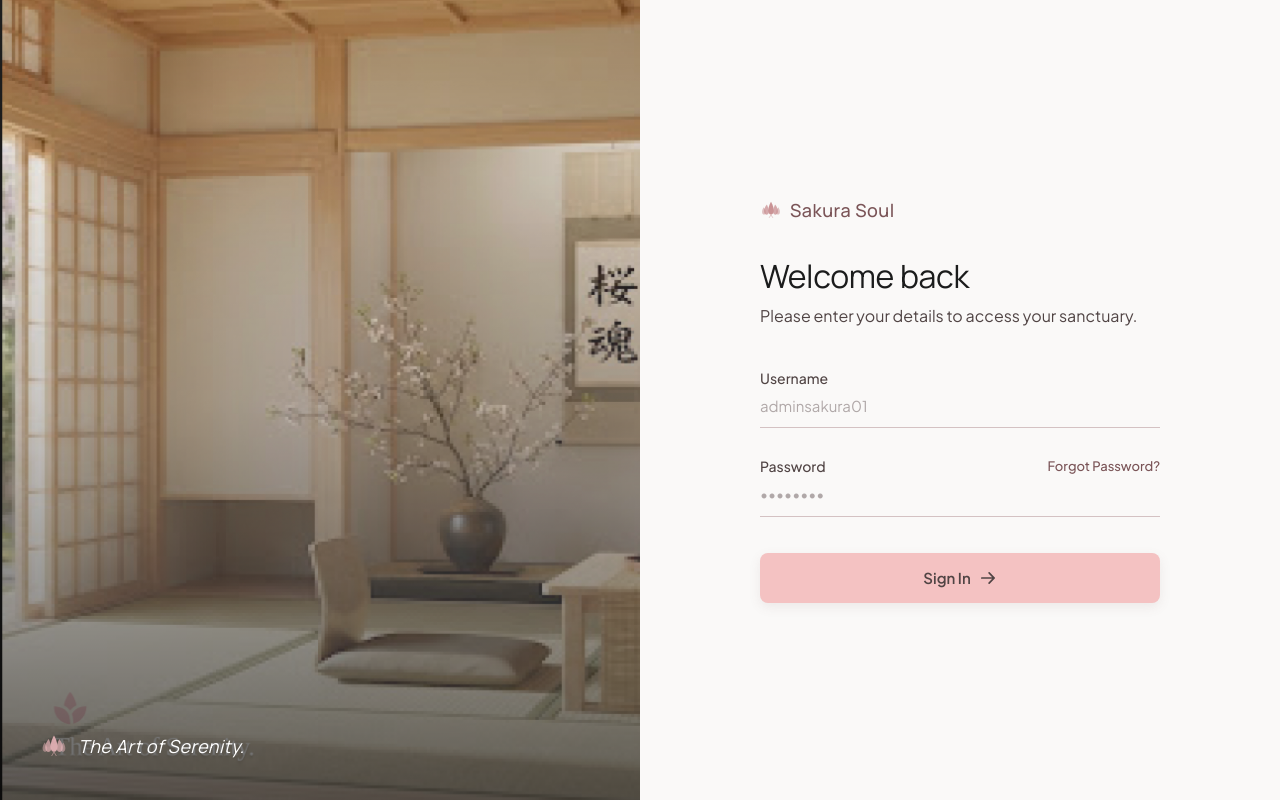
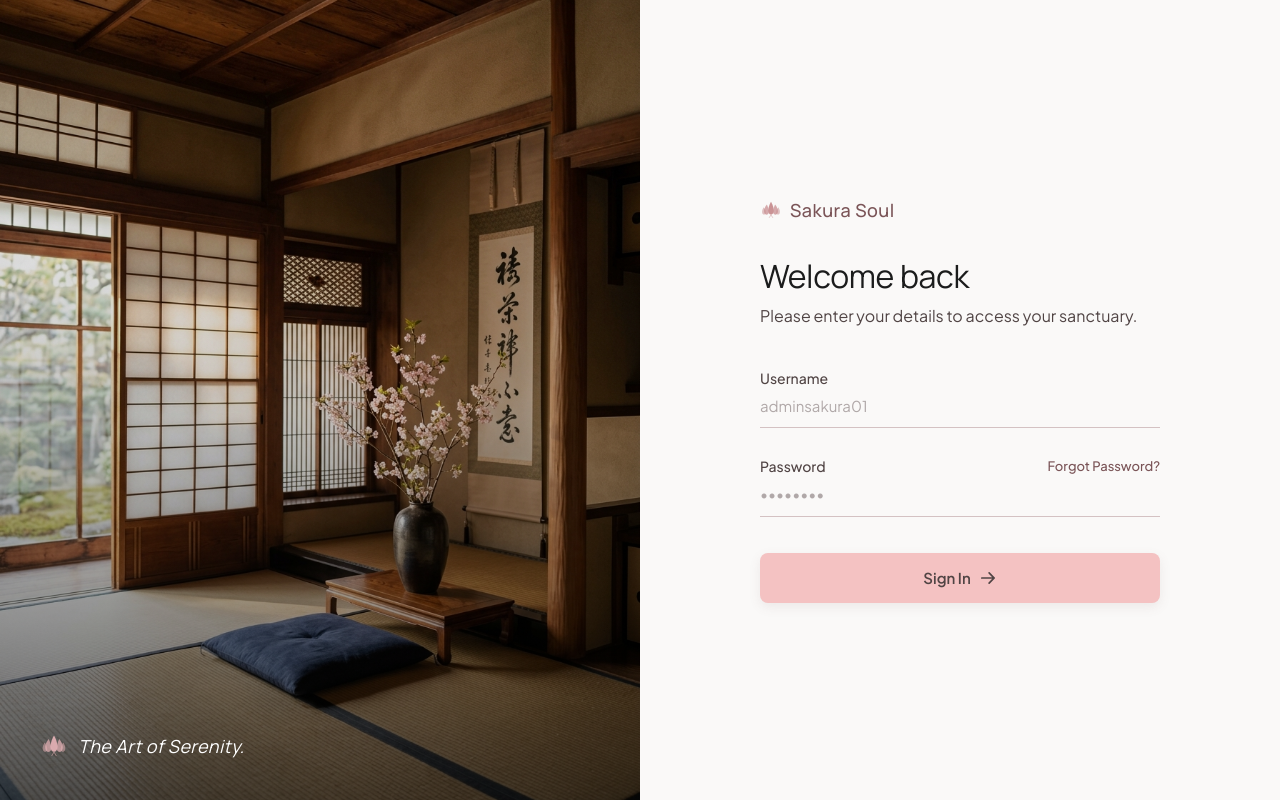
Before and after one commit to MUDST-2026-SakuraSoul-DevOps/MUDST-2026-SakuraSoul, a React (Vite) app in the folder frontend/: page /login in a window 1280 px wide. Built offline with nearby package versions, Linux system fonts and the light colour scheme.

Commit message:
fix(frontend): upgrade login background to higher resolution image (SSK-7)
- Replace login-bg.png (646x834) with login-bg.jpg (896x1200) for sharper display
- Update LoginPage image reference to use new JPG file

```diff
--- a/frontend/src/pages/LoginPage.tsx
+++ b/frontend/src/pages/LoginPage.tsx
@@ -89,7 +89,7 @@ export default function LoginPage() {
         {/* Background image */}
         <div
           className="absolute inset-0 bg-cover bg-center"
-          style={{ backgroundImage: 'url(/login-bg.png)' }}
+          style={{ backgroundImage: 'url(/login-bg.jpg)' }}
         />
         {/* Gradient overlay ด้านล่าง */}
         <div className="absolute inset-0 bg-gradient-to-t from-black/60 via-black/20 to-transparent" />
```
Also changed, not shown: frontend/public/login-bg.jpg (added).
